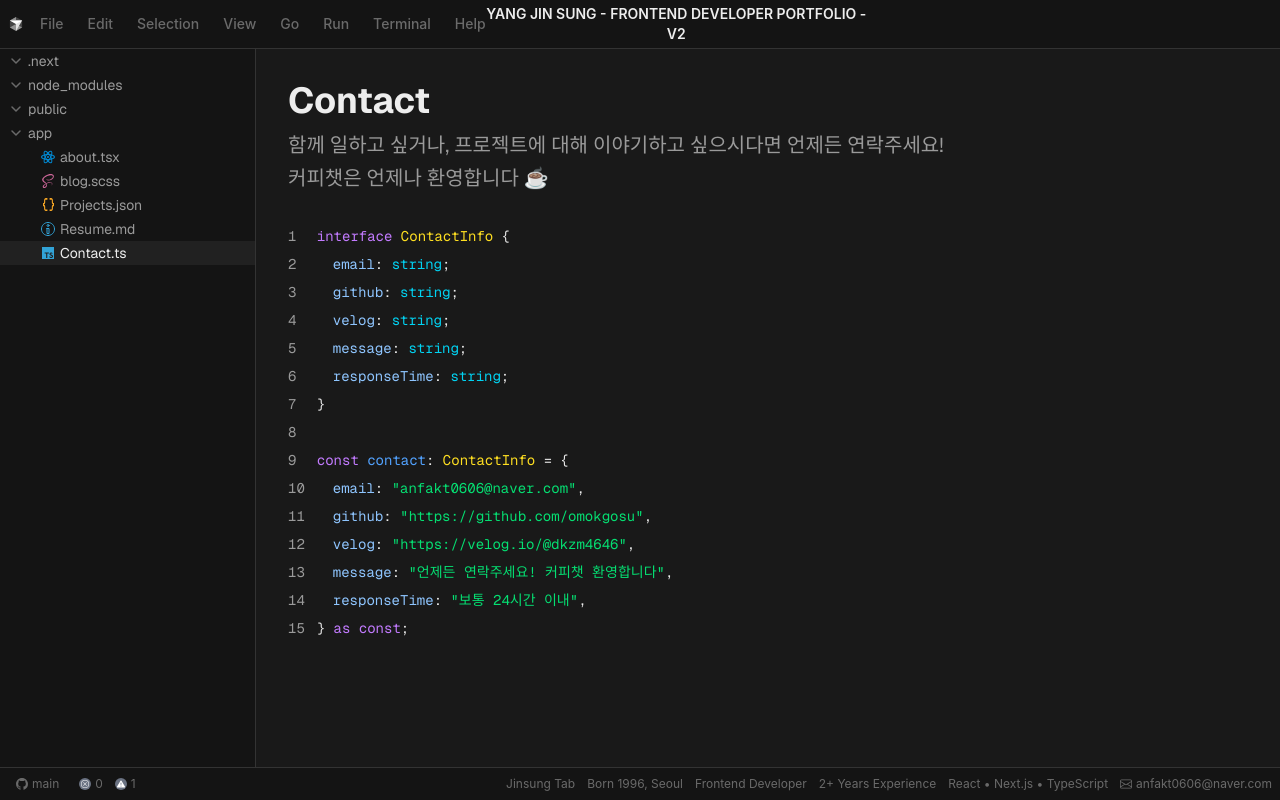
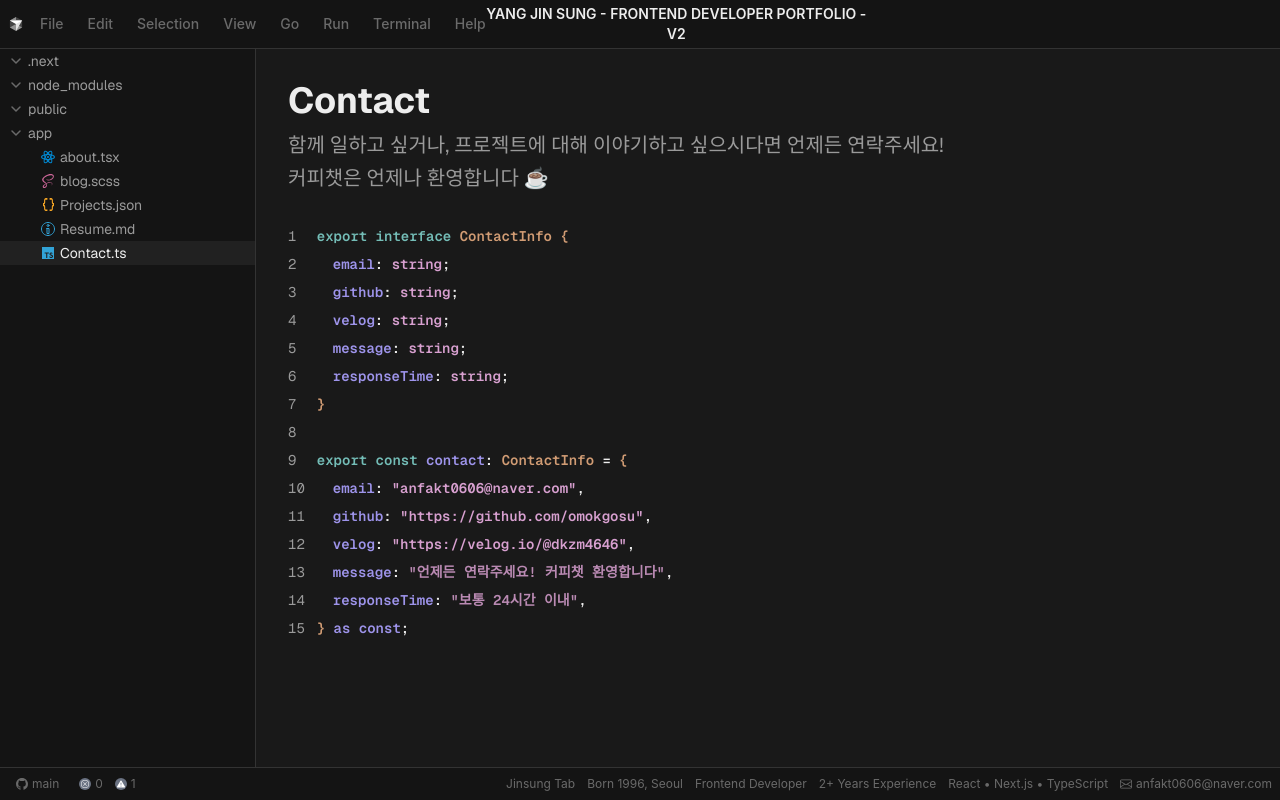
Before and after one commit to omokgosu/Portpolio_v2, a Next.js app: page /contact in a window 1280 px wide. Built offline with nearby package versions, Linux system fonts and the light colour scheme.

Commit message:
[ style ] ts 디자인 색상 변경

```diff
--- a/src/app/contact/_components/ContactCodeBlock.tsx
+++ b/src/app/contact/_components/ContactCodeBlock.tsx
@@ -17,23 +17,24 @@ export default function ContactCodeBlock({
   items,
 }: ContactCodeBlockProps) {
   return (
-    <div className="flex px-3 mb-9">
+    <div className="flex px-3 mb-9 font-semibold">
       <div className="flex-1">
         <div className="font-mono text-sm">
           {/* const 선언 */}
           <div className="mb-2">
-            <span className="text-purple-400">const</span>{" "}
-            <span className="text-blue-400">{variableName}</span>
+            <span className="text-[#74bdb7]">export const</span>{" "}
+            <span className="text-[#9e94eb]">{variableName}</span>
             <span className="text-foreground">: </span>
-            <span className="text-yellow-300">{typeName}</span>
-            <span className="text-foreground"> = {"{"}</span>
+            <span className="text-[#d19c74]">{typeName}</span>
+            <span className="text-foreground"> = </span>
+            <span className="text-[#d19c74]">{"{"}</span>
           </div>
 
           {/* properties */}
           <div className="ml-4 space-y-2">
             {items.map((item) => (
               <div key={item.key}>
-                <span className="text-blue-300">{item.key}</span>
+                <span className="text-[#9e94eb]">{item.key}</span>
                 <span className="text-foreground">: </span>
                 {item.isLink && item.href ? (
                   <a
@@ -46,12 +47,12 @@ export default function ContactCodeBlock({
                         ? undefined
                         : "noopener noreferrer"
                     }
-                    className="text-green-400 hover:underline"
+                    className="text-[#d8a0d0] hover:underline"
                   >
                     "{item.value}"
                   </a>
                 ) : (
-                  <span className="text-green-400">"{item.value}"</span>
+                  <span className="text-[#BA8AB3]">"{item.value}"</span>
                 )}
                 <span className="text-foreground">,</span>
               </div>
@@ -59,8 +60,8 @@ export default function ContactCodeBlock({
           </div>
 
           <div className="mt-2">
-            <span className="text-foreground">{"}"}</span>
-            <span className="text-purple-400"> as const</span>
+            <span className="text-[#d19c74]">{"}"}</span>
+            <span className="text-[#9e94eb]"> as const</span>
             <span className="text-foreground">;</span>
           </div>
         </div>
--- a/src/app/contact/_components/InterfaceCodeBlock.tsx
+++ b/src/app/contact/_components/InterfaceCodeBlock.tsx
@@ -8,30 +8,29 @@ export default function InterfaceCodeBlock({
   properties,
 }: InterfaceCodeBlockProps) {
   return (
-    <div className="flex px-3 mb-9">
+    <div className="flex px-3 mb-9 font-semibold">
       <div className="flex-1">
         <div className="font-mono text-sm">
           {/* interface 정의 */}
           <div className="mb-2">
-            <span className="text-purple-400">interface</span>{" "}
-            <span className="text-yellow-300">{interfaceName}</span>{" "}
-            <span className="text-foreground">{"{"}</span>
+            <span className="text-[#74bdb7]">export interface</span>{" "}
+            <span className="text-[#d19c74]">{`${interfaceName} {`}</span>
           </div>
 
           {/* properties */}
           <div className="ml-4 space-y-2">
             {properties.map((prop) => (
               <div key={prop.key}>
-                <span className="text-blue-300">{prop.key}</span>
+                <span className="text-[#9e94eb]">{prop.key}</span>
                 <span className="text-foreground">: </span>
-                <span className="text-cyan-400">{prop.type}</span>
+                <span className="text-[#d8a0d0]">{prop.type}</span>
                 <span className="text-foreground">;</span>
               </div>
             ))}
           </div>
 
           <div className="mt-2">
-            <span className="text-foreground">{"}"}</span>
+            <span className="text-[#d19c74]">{"}"}</span>
           </div>
         </div>
       </div>
```
